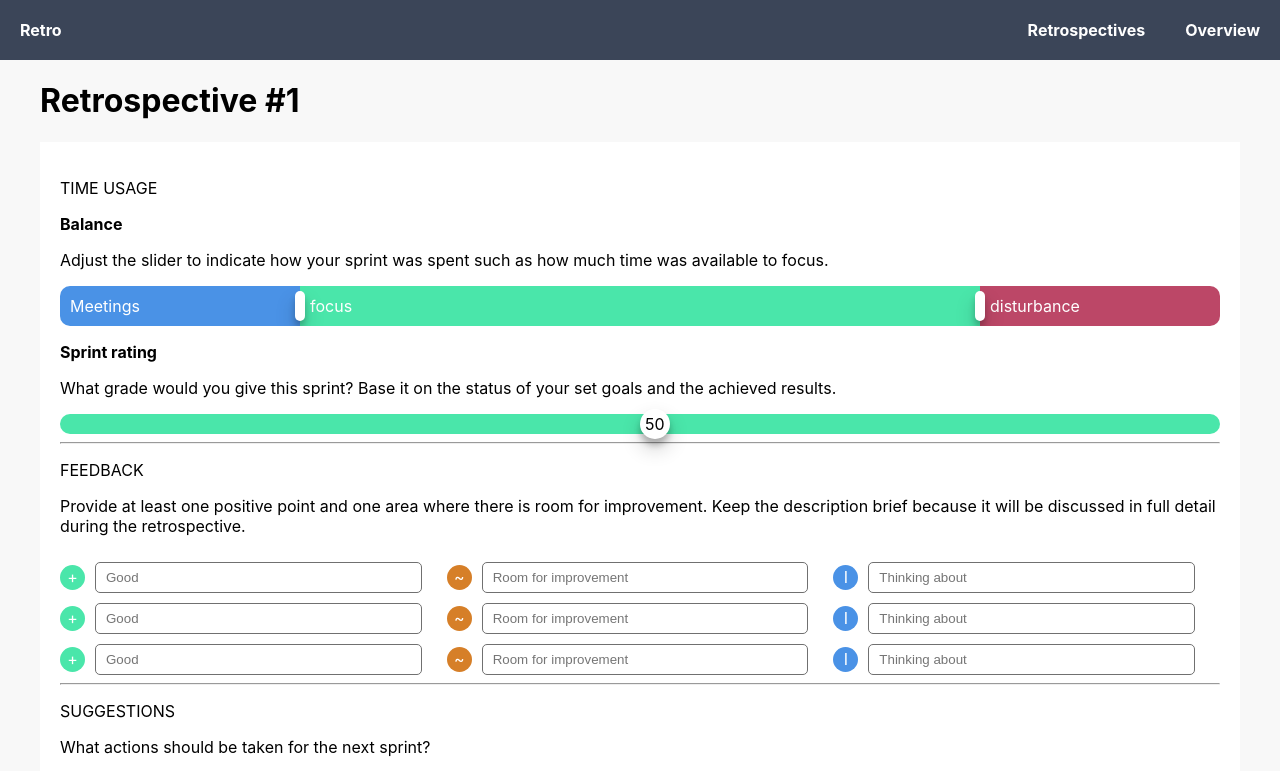
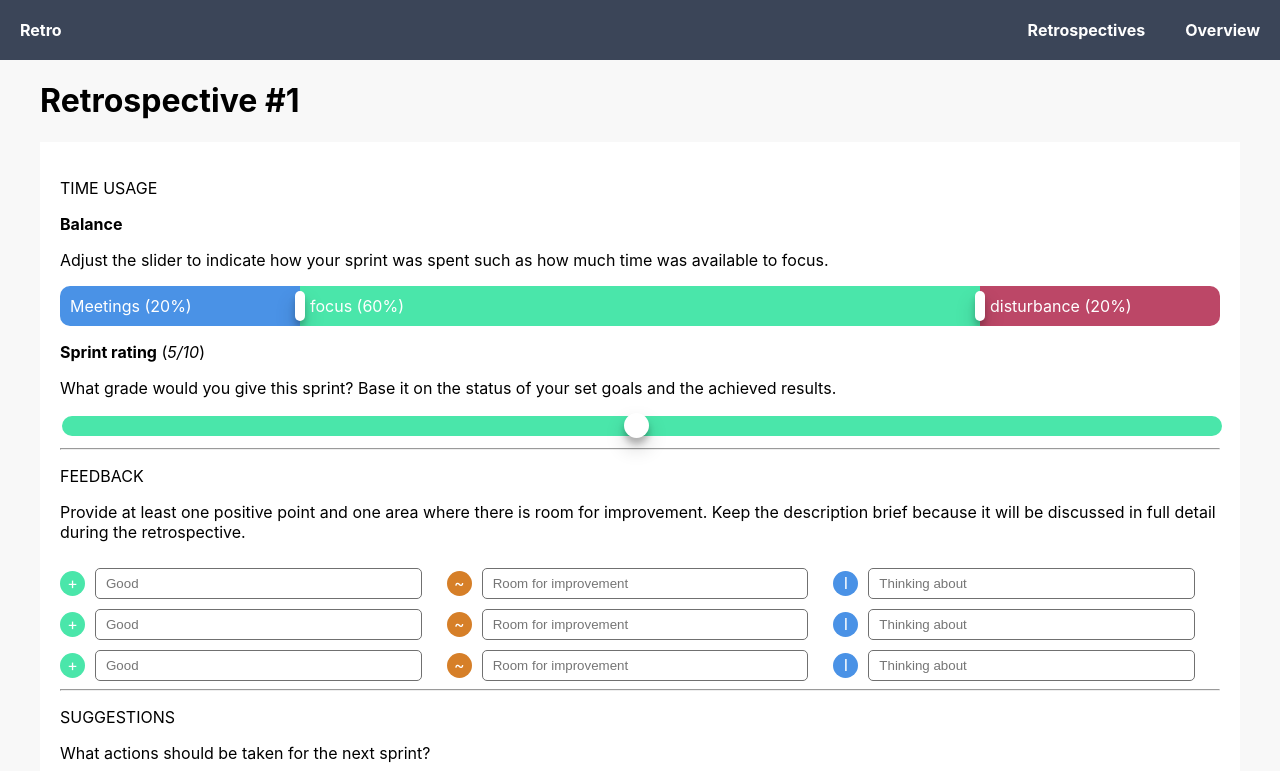
Before and after one commit to MaartenGDev/retrospective-client, a React (Create React App) app: page /retrospectives/1/feedback in a window 1280 px wide. Shown: the top 771 px of the page. Built offline with nearby package versions, Linux system fonts and the light colour scheme.

Commit message:
Bind feedback input to state

```diff
--- a/src/components/RetrospectiveFeedback.tsx
+++ b/src/components/RetrospectiveFeedback.tsx
@@ -74,7 +74,20 @@ const InputRow = styled.div`
 
 const mapState = (state: RootState) => ({retrospectives: state.retrospectiveReducer.retrospectives});
 const connector = connect(mapState)
-type PropsFromRedux = ConnectedProps<typeof connector> & RouteComponentProps<{ id: string }>
+
+interface IFeedbackForm {
+    timeUsage: {name: string, value: number, color: string}[],
+    sprintRating: number,
+    actions: string,
+    discussionTopics: string,
+    feedback: {[category: string]: string[]}
+}
+
+interface IProps {
+}
+
+type PropsFromRedux = ConnectedProps<typeof connector> & RouteComponentProps<{ id: string }> & IProps;
+
 
 
 const RetrospectiveFeedback: FC<PropsFromRedux> = ({retrospectives, match}) => {
@@ -90,24 +103,33 @@ const RetrospectiveFeedback: FC<PropsFromRedux> = ({retrospectives, match}) => {
         {
             id: 1,
             minValues: 1,
+            category: 'Good',
             icon: {label: '+', color: '#4AE6AA'},
             inputs: [{label: 'Good'}, {label: 'Good'}, {label: 'Good'}]
         },
         {
             id: 2,
             minValues: 1,
+            category: 'Improvement',
             icon: {label: '~', color: '#D67F28'},
             inputs: [{label: 'Room for improvement'}, {label: 'Room for improvement'}, {label: 'Room for improvement'}]
         },
         {
             id: 3,
             minValues: 0,
+            category: 'ThinkingAbout',
             icon: {label: 'I', color: '#4A92E6'},
             inputs: [{label: 'Thinking about'}, {label: 'Thinking about'}, {label: 'Thinking about'}]
         },
     ];
 
-    const [categories, setCategories] = useState(timeUsage);
+    const [form, setForm] = useState<IFeedbackForm>({
+        timeUsage,
+        sprintRating: 50,
+        actions: '',
+        discussionTopics: '',
+        feedback: inputGrid.reduce((acc, cur) => ({...acc, [cur.category]: ['']}), {})
+    });
 
     if (!retrospective) {
         return <main>Not found</main>
@@ -121,12 +143,12 @@ const RetrospectiveFeedback: FC<PropsFromRedux> = ({retrospectives, match}) => {
                 <p><b>Balance</b></p>
                 <p>Adjust the slider to indicate how your sprint was spent such as how much time was available to
                     focus.</p>
-                <CategorySlider categories={categories} onCategoriesChange={(c: any[]) => setCategories(c)}/>
+                <CategorySlider categories={form.timeUsage} onCategoriesChange={t => setForm({...form, timeUsage: t})}/>
 
-                <p><b>Sprint rating</b></p>
+                <p><b>Sprint rating</b> (<span style={{fontStyle: 'italic'}}>{form.sprintRating / 10}/10</span>)</p>
                 <p>What grade would you give this sprint? Base it on the status of your set goals and the achieved
                     results.</p>
-                <ValueSlider color='#4AE6AA' value={50}/>
+                <ValueSlider color='#4AE6AA' value={form.sprintRating} onChange={e => setForm({...form, sprintRating: e})}/>
 
                 <hr/>
                 <p>FEEDBACK</p>
@@ -138,7 +160,13 @@ const RetrospectiveFeedback: FC<PropsFromRedux> = ({retrospectives, match}) => {
                         {column.inputs.map((input, index) => (
                             <InputRow key={index}>
                                 <Icon style={{backgroundColor: column.icon.color}}>{column.icon.label}</Icon>
-                                <Input type='text' placeholder={input.label}/>
+                                <Input type='text' placeholder={input.label} onChange={e => {
+
+                                    const latestFeedbackForCategory = [...form.feedback[column.category]];
+                                    latestFeedbackForCategory[index] = e.target.value;
+
+                                    setForm({...form, feedback: {...form.feedback, [column.category]: latestFeedbackForCategory}})
+                                }}/>
                             </InputRow>
                         ))}
                     </GridColumn>)}
@@ -147,14 +175,20 @@ const RetrospectiveFeedback: FC<PropsFromRedux> = ({retrospectives, match}) => {
                 <hr/>
                 <p>SUGGESTIONS</p>
                 <p>What actions should be taken for the next sprint?</p>
-                <TextArea placeholder='E.g changing the workflow or appointing a single person to hide it.'/>
+                <TextArea placeholder='E.g changing the workflow or appointing a single person to hide it.'
+                          value={form.actions}
+                          onChange={e => setForm({...form, actions: e.target.value})}
+                />
                 <hr/>
                 <p>FEEDBACK</p>
                 <p>What should be discussed during the retrospective?</p>
-                <TextArea placeholder='E.g how we handle onboarding'/>
+                <TextArea placeholder='E.g how we handle onboarding'
+                          value={form.discussionTopics}
+                          onChange={e => setForm({...form, discussionTopics: e.target.value})}
+                />
 
                 <ButtonRow>
-                    <Button>Submit</Button>
+                    <Button onClick={() => console.log(form)}>Submit</Button>
                 </ButtonRow>
             </Content>
         </main>
--- a/src/components/common/CategorySlider.tsx
+++ b/src/components/common/CategorySlider.tsx
@@ -47,69 +47,79 @@ interface IProps {
 }
 
 interface IState {
-    categories: ICategory[]
+    categories: ICategory[],
+    isDragging: boolean,
+    dragStartX: number,
+    categoryIndexToUpdate: number;
 }
 
 
 export class CategorySlider extends Component<IProps, IState> {
-    startPosition = 0;
-    categoryNameToUpdate = "";
-    isDragging = false;
-    bar: RefObject<HTMLDivElement> = React.createRef();
+    private bar: RefObject<HTMLDivElement> = React.createRef();
 
     state: IState = {
-        categories: []
+        categories: [],
+        isDragging: false,
+        dragStartX: 0,
+        categoryIndexToUpdate: -1
     }
 
     componentDidMount() {
-        document.addEventListener('mousedown', this.handleDocumentMouseDown);
+        document.addEventListener('mousedown', this.handleDragStart);
+        document.addEventListener('mousemove', this.updateCategoryWidths);
         document.addEventListener('mouseup', this.handleDragFinished);
-        document.addEventListener('mousemove', this.updateCategoryWidths);
 
         this.setState({categories: this.props.categories})
     }
 
     componentWillUnmount() {
-        document.removeEventListener('Event', this.handleDocumentMouseDown);
+        document.removeEventListener('Event', this.handleDragStart);
+        document.removeEventListener('Event', this.updateCategoryWidths);
         document.removeEventListener('Event', this.handleDragFinished);
-        document.removeEventListener('Event', this.updateCategoryWidths);
     }
 
-    private handleDocumentMouseDown = (event: Event) => {
+    private handleDragStart = (event: Event) => {
+        const categoryIndexToUpdate = parseInt(((event as MouseEvent).target! as HTMLSpanElement).id, 10);
+        if(isNaN(categoryIndexToUpdate)) return;
+
         event.preventDefault();
-        this.startPosition = ((event as MouseEvent).x);
-        this.categoryNameToUpdate = ((event as MouseEvent).target! as HTMLSpanElement).id;
-        this.isDragging = true;
+
+        this.setState({
+            isDragging: true,
+            dragStartX: (event as MouseEvent).x,
+            categoryIndexToUpdate
+        })
     };
 
     private handleDragFinished = (event: Event) => {
-        const {categories} = this.state
-        this.props.onCategoriesChange(categories);
         this.updateCategoryWidths(event);
-        this.isDragging = false;
+        this.setState({isDragging: false, categoryIndexToUpdate: -1})
+        this.props.onCategoriesChange(this.state.categories);
     }
 
     private updateCategoryWidths = (event: Event) => {
-        if (!this.categoryNameToUpdate || !this.isDragging) {
-            return;
-        }
-        const endPosition = (event as MouseEvent).x;
+        const {categories, isDragging, dragStartX, categoryIndexToUpdate} = this.state
+        if (categoryIndexToUpdate === -1 || !isDragging) return;
+
+
+        // Slider
         const sliderDimensions = (this.bar.current! as HTMLDivElement).getBoundingClientRect();
-        const differenceFromStart = endPosition - this.startPosition;
-
         const totalWidth = sliderDimensions.right - sliderDimensions.left;
 
+        // Movement
+        const currentX = (event as MouseEvent).x;
+        const differenceFromStart = currentX - dragStartX;
         const percentageChange = (differenceFromStart / totalWidth) * 100;
 
-        const updatedCategories = this.state.categories.map(c => ({...c}));
-        const changedCategoryIndex = updatedCategories.findIndex(c => c.name === this.categoryNameToUpdate);
-
-
+        // Update categories
         let pendingChange = Math.abs(percentageChange);
 
-        const categoryIndexToReduce = percentageChange > 0 ? changedCategoryIndex : changedCategoryIndex - 1;
-        const categoryIndexToIncrease = percentageChange > 0 ? changedCategoryIndex - 1 : changedCategoryIndex;
+        const categoryIndexToReduce = percentageChange > 0 ? categoryIndexToUpdate : categoryIndexToUpdate - 1;
+        const categoryIndexToIncrease = percentageChange > 0 ? categoryIndexToUpdate - 1 : categoryIndexToUpdate;
 
+        const updatedCategories = categories.map(c => ({...c}));
+
+        // Prevent dragging category over entire other category
         if(updatedCategories[categoryIndexToReduce].value < pendingChange){
             pendingChange = updatedCategories[categoryIndexToReduce].value;
         }
@@ -117,21 +127,20 @@ export class CategorySlider extends Component<IProps, IState> {
         updatedCategories[categoryIndexToReduce].value = updatedCategories[categoryIndexToReduce].value - pendingChange;
         updatedCategories[categoryIndexToIncrease].value = updatedCategories[categoryIndexToIncrease].value + pendingChange;
 
-        this.startPosition = endPosition;
-        this.setState({categories: updatedCategories});
+        this.setState({categories: updatedCategories, dragStartX: currentX});
     };
 
     render() {
         const {categories} = this.state
 
         return (<Bar ref={this.bar}>
-            {categories.map((category, index) => {
-                const showHandle = index !== (categories.length - 1);
-                const categoryId = showHandle ? categories[index + 1].name : '';
+            {categories.map((category, categoryIndex) => {
+                const showHandle = categoryIndex !== (categories.length - 1);
+                const categoryId = categoryIndex + 1 + '';
 
                 return (
                     <Section key={category.name} style={{width: `${category.value}%`, backgroundColor: category.color}}>
-                        <span>{category.name}</span> {showHandle ? <SlidingHandle id={categoryId}/> : null}
+                        <span>{category.name} ({category.value.toFixed(0)}%)</span> {showHandle ? <SlidingHandle id={categoryId}/> : null}
                     </Section>);
             })}
         </Bar>);
--- a/src/components/common/ValueSlider.tsx
+++ b/src/components/common/ValueSlider.tsx
@@ -1,31 +1,46 @@
 import React, {FC} from 'react';
 import styled from "styled-components";
 
-const Slider = styled.div`
-  width: 100%;
-  border-radius: 10px;
-  height: 20px;
-  position: relative;
+const Slider = styled.input`
+    -webkit-appearance: none;
+    width: 100%;
+    border-radius: 10px;
+    height: 20px;
+    background-color: ${props => props.color};
+
+    &:hover {
+      opacity: 1;
+    }
+
+    &::-webkit-slider-thumb{
+        -webkit-appearance: none;
+        appearance: none;
+        width: 25px;
+        height: 25px;
+        cursor: pointer;
+        background: white;
+        box-shadow: 0 10px 20px rgba(0,0,0,0.19), 0 6px 6px rgba(0,0,0,0.23);
+        border-radius: 100%;
+    }
+
+
+    .slider::-moz-range-thumb {
+        width: 25px; /* Set a specific slider handle width */
+        height: 25px; /* Slider handle height */
+        cursor: pointer; /* Cursor on hover */
+        background: white;
+        box-shadow: 0 10px 20px rgba(0,0,0,0.19), 0 6px 6px rgba(0,0,0,0.23);
+        border-radius: 100%;
+    }
 `;
 
-const Handle = styled.span`
-  position: absolute;
-  background-color: white;
-  height: 100%;
-  padding: 5px;
-  top: calc((50% + -5px) * -1);
-  border-radius: 100%;
-  z-index: 1;
-  box-shadow: 0 10px 20px rgba(0,0,0,0.19), 0 6px 6px rgba(0,0,0,0.23);
-`;
 
 interface IProps {
     color: string;
     value: number;
+    onChange: (value: number) => void
 }
 
-export const ValueSlider: FC<IProps> = ({color, value}) => {
-    return (<Slider style={{backgroundColor: color}}>
-        <Handle style={{marginLeft: `${value}%`}}>{value}</Handle>
-    </Slider>);
+export const ValueSlider: FC<IProps> = ({color, value, onChange}) => {
+    return (<Slider color={color} type="range" min="1" max="100" value={value} onChange={e => onChange(parseInt(e.target.value))}/>);
 }
```
